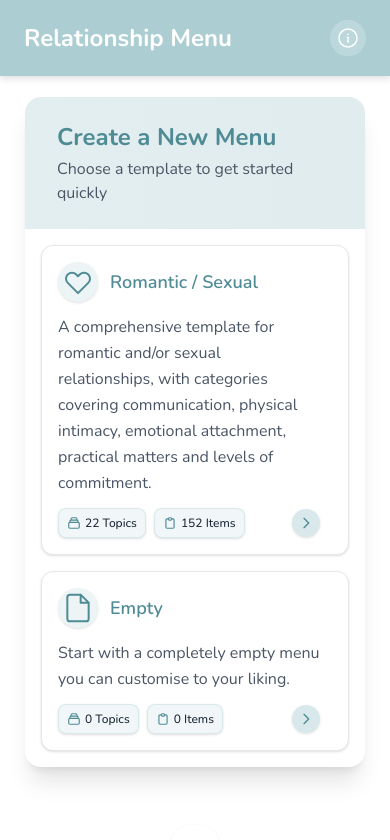
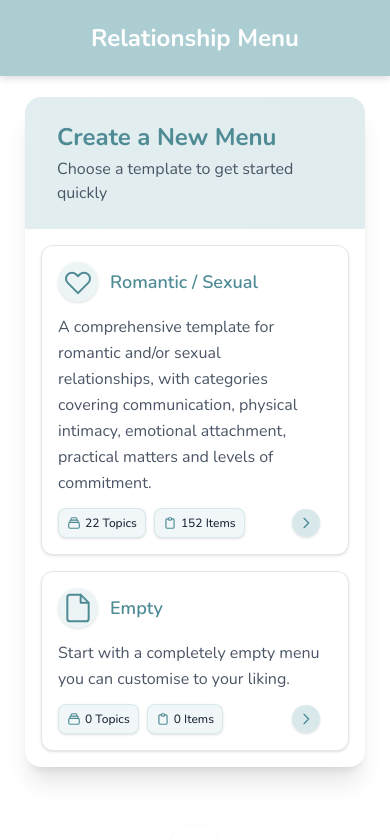
Before and after one commit to yodalived/Relationship-Menu, a Next.js app: page / in a window 390 px wide. Shown: the top 840 px of the page. Built offline with nearby package versions, Linux system fonts and the light colour scheme.

Commit message:
Hide mobile legend on landing page

```diff
--- a/app/components/Header/Header.tsx
+++ b/app/components/Header/Header.tsx
@@ -1,16 +1,22 @@
 'use client';
 
 import { useState } from 'react';
+import { usePathname } from 'next/navigation';
 import ShowLegendWhenMenuActive from './ShowLegendWhenMenuActive';
 import ConditionalSubtitle from './ConditionalSubtitle';
 
 export default function Header() {
   const [showLegendOverlay, setShowLegendOverlay] = useState(false);
+  const pathname = usePathname();
+
+  // Check if we're on the editor page
+  const isEditorPage = pathname?.includes('/editor/');
 
   return (
     <header className="bg-[#94BCC2] dark:bg-[rgba(45,85,95,0.85)] text-white font-bold text-xl sticky top-0 z-10 shadow-md">
-      <div className="flex flex-row items-center justify-between text-left px-6 sm:px-8 md:px-9 xl:px-20 py-2.5 w-full sm:text-center sm:justify-center sm:flex-col">
+      <div className={`flex flex-row items-center ${isEditorPage ? 'justify-between' : 'justify-center'} text-left px-6 sm:px-8 md:px-9 xl:px-20 py-2.5 w-full sm:text-center sm:justify-center sm:flex-col`}>
         <h1 className="m-0 text-2xl sm:text-4xl leading-normal">Relationship Menu</h1>
+        {isEditorPage && (
           <button
             className="sm:hidden flex items-center justify-center bg-white/20 hover:bg-white/30 rounded-full p-1.5"
             onClick={() => setShowLegendOverlay(prev => !prev)}
@@ -20,6 +26,7 @@ export default function Header() {
               <path strokeLinecap="round" strokeLinejoin="round" d="M11.25 11.25l.041-.02a.75.75 0 011.063.852l-.708 2.836a.75.75 0 001.063.853l.041-.021M21 12a9 9 0 11-18 0 9 9 0 0118 0zm-9-3.75h.008v.008H12V8.25z" />
             </svg>
           </button>
+        )}
         <ConditionalSubtitle />
       </div>
       <ShowLegendWhenMenuActive showAsOverlay={showLegendOverlay} onClose={() => setShowLegendOverlay(false)} />
```
Lines whose indentation alone changed are shown as unchanged.
